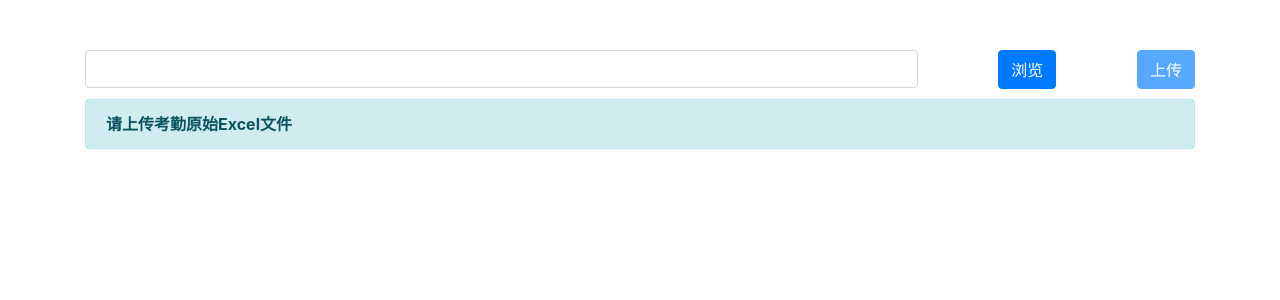
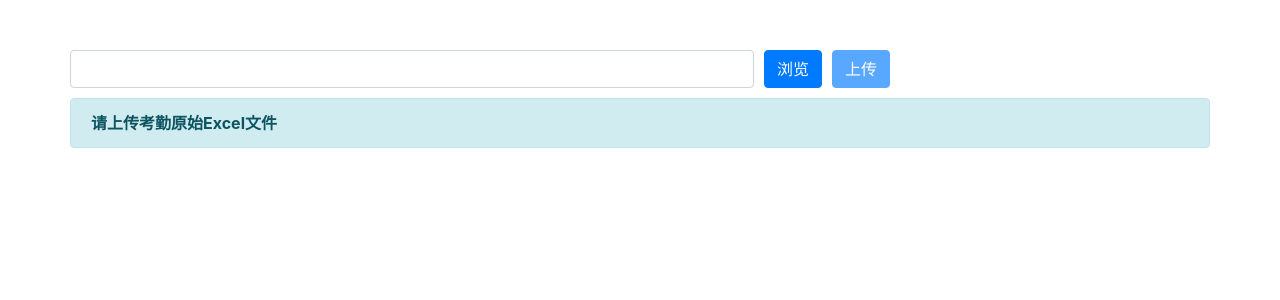
Before and after one commit to chengyijun/checkduty_front, a Vue app: page / in a window 1280 px wide. Shown: the top 300 px of the page. Built offline with nearby package versions, Linux system fonts and the light colour scheme.

Commit message:
栅格布局

```diff
--- a/src/views/Home.vue
+++ b/src/views/Home.vue
@@ -5,17 +5,15 @@
         <input type="file" id="fileExport" @change="handleFileChange" ref="inputer" style="display: none">
 
 
-        <div class="input-append">
-            <input id="photoCover" type="text" class="form-control" style="width: 75%">
-            <button class="btn  btn-primary" @click="myclick">浏览</button>
+        <div class="row input-append">
+            <input id="photoCover" type="text" class="form-control" style="width: 60%">
+            <button id="scanbtn" class="btn  btn-primary" @click="myclick">浏览</button>
             <button id="uploadbtn" class="btn btn-primary disabled" @click="btnClick">上传</button>
         </div>
-
-
-        <div class="alert alert-info">
+        <div class="row alert alert-info">
             <strong>{{info}}</strong>
         </div>
-        <button id="download" class="btn btn-primary" :disabled="disabled" v-show="show" @click="download">下载考勤结果
+        <button id="download" class="row btn btn-primary" :disabled="disabled" v-show="show" @click="download">下载考勤结果
         </button>
     </div>
 </template>
@@ -117,11 +115,8 @@
         margin: 50px auto;
     }
 
-    .input-append {
-        display: flex;
-        justify-content: space-between;
-        height: 39px;
-
+    #scanbtn {
+        margin: 0 10px 0 10px;
     }
 
     .alert {
```
